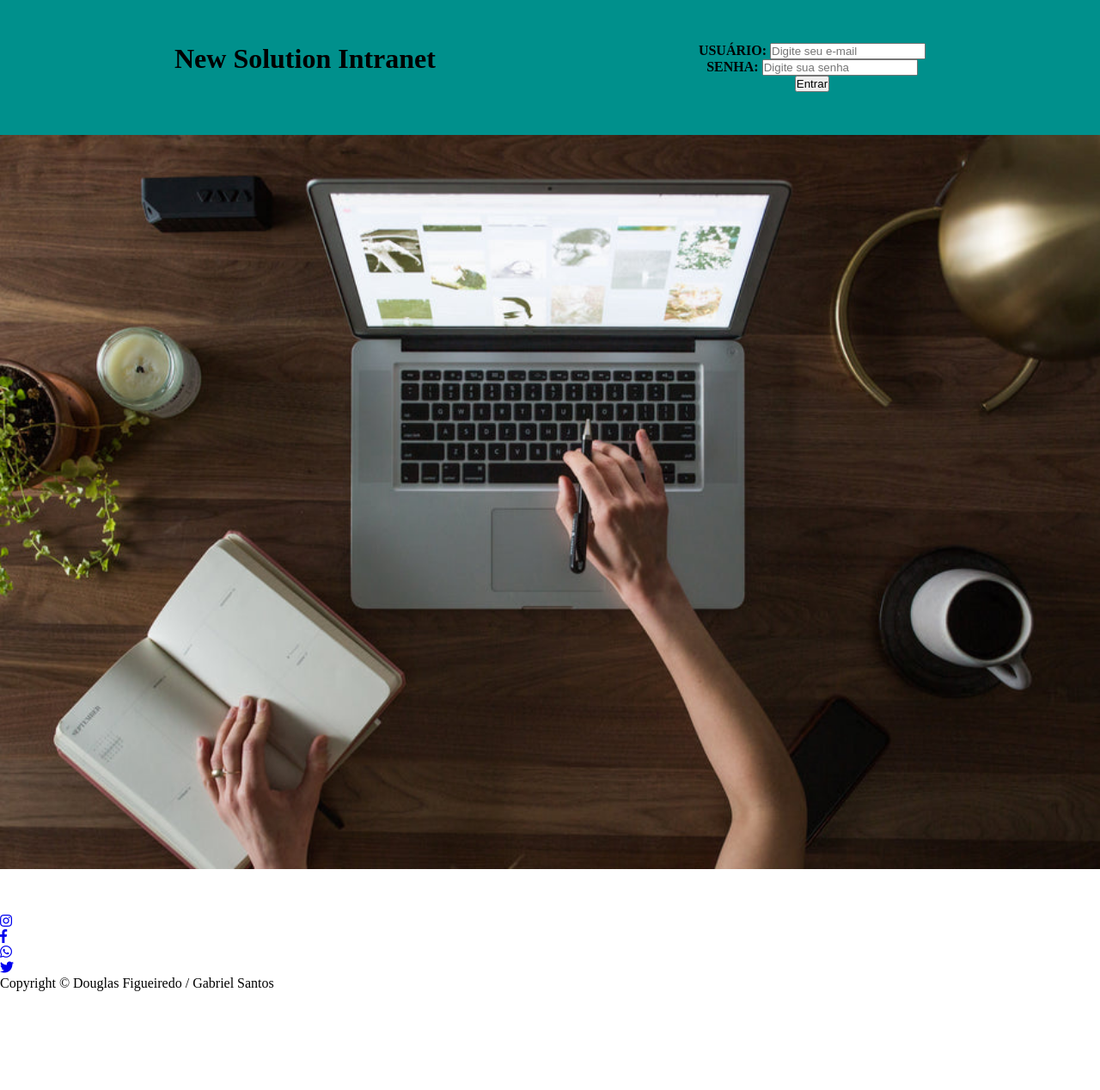
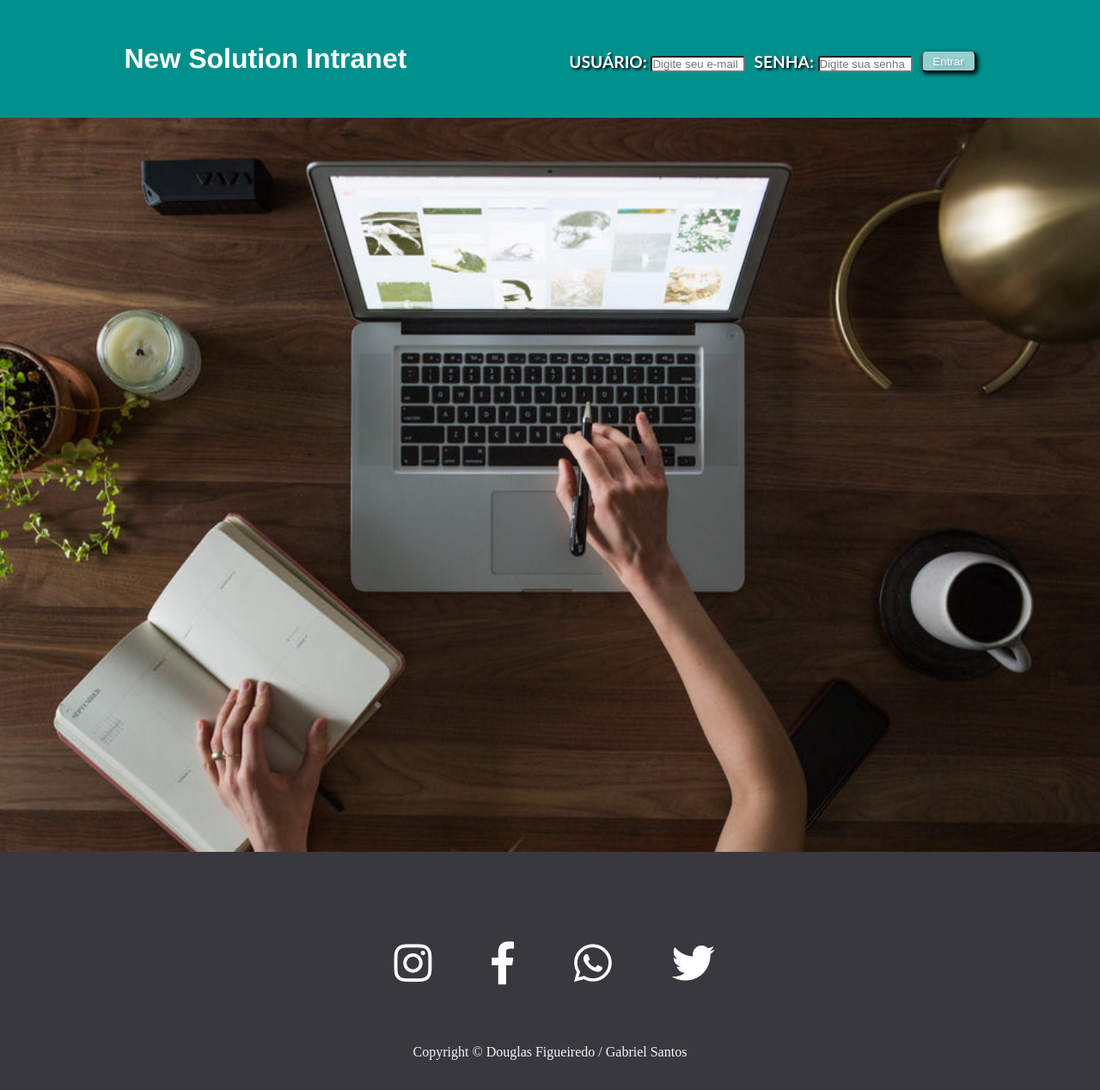
Before and after one commit to dougfigueiredo/Mentoria, a plain HTML site: page index.html in a window 1280 px wide. Shown: the whole page at 86% size. Before the commit the page ends 1153 px from the top, so only its background shows below. Drawn offline with Linux system fonts and the light colour scheme.

Commit message:
Melhorando CSS
Aplicando ícones de redes sociais, criando efeito para cabeçalho h1 e melhorando o CSS.

```diff
--- a/style.css
+++ b/style.css
@@ -7,7 +7,7 @@
 
 body {
   font-size: 100%;
-    background: none;
+  background-color: rgba(36, 36, 42, 0.904);
 }
 
 .cabecalho {
@@ -18,11 +18,58 @@ body {
   padding: 50px;
   background-color: rgb(0, 144, 140);
   font-weight: bold;
-
 }
 
-.cabecalho-imagem {
+.cabecalho h1 {
+  color: white;
+  font-family: "Franklin Gothic Medium", "Arial Narrow", Arial, sans-serif;
+  transition: 0.7s ease-in-out;
+}
 
+.cabecalho h1:hover {
+  color: rgb(15, 223, 216);
+  transform: scale(1.1);
+  transition: 0.7s ease-in-out;
+  text-shadow: 5px 5px 4px rgba(0, 0, 0, 0.363);
+}
+
+.formulario {
+  display: flex;
+  justify-content: right;
+  font-size: larger;
+  font-family: "Gill Sans", "Gill Sans MT", Calibri, "Trebuchet MS", sans-serif;
+  color: white;
+  text-shadow: 2px 2px 3px black;
+  margin-top: 10px;
+  width: auto;
+}
+
+.usuario {
+  margin-right: 10px;
+}
+
+#usuario {
+  width: 110px;
+  border-radius: 3px;
+}
+
+.senha {
+  margin-right: 10px;
+}
+
+#password {
+  width: 110px;
+  border-radius: 3px;
+}
+
+.button {
+  width: 4rem;
+  color: white;
+  background-color: rgba(255, 255, 255, 0.578);
+  border-radius: 5px;
+  border-top: none;
+  text-shadow: 2px 2px 5px slategrey;
+  box-shadow: 2px 2px 5px black;
 }
 
 .cabecalho-menu {
@@ -36,12 +83,88 @@ body {
 
 .conteudo {
   margin-bottom: 48px;
-
 }
-
 
 .conteudo-principal-imagem {
   width: 100%;
+}
 
+.footer {
+  display: flex;
+  margin-top: 100px;
+  margin-bottom: 5px;
+  justify-content: center;
+  background-color: none;
+  flex-direction: column;
+}
 
+.icon {
+  display: flex;
+  justify-content: center;
 }
+
+.icon i {
+  font-size: 50px;
+  margin-left: 40px;
+}
+
+.icon1 i {
+  margin-right: 30px;
+  margin-left: 40px;
+  color: white;
+  transition: 0.7s ease;
+}
+
+.icon1 i:hover {
+  margin-right: 30px;
+  color: rgb(214, 50, 136);
+  text-shadow: 2px 2px 5px black;
+  transition: 0.7s ease;
+}
+
+.icon2 i {
+  margin-right: 30px;
+  color: white;
+  transition: 0.7s ease;
+}
+
+.icon2 i:hover {
+  margin-right: 30px;
+  color: rgb(22, 115, 234);
+  text-shadow: 2px 2px 5px black;
+  transition: 0.7s ease;
+}
+
+.icon3 i {
+  margin-right: 30px;
+  color: white;
+  transition: 0.7s ease;
+}
+
+.icon3 i:hover {
+  margin-right: 30px;
+  color: rgb(16, 169, 9);
+  transition: 0.7s ease;
+  text-shadow: 2px 2px 5px black;
+}
+
+.icon4 i {
+  margin-right: 30px;
+  color: white;
+  transition: 0.7s ease;
+}
+
+.icon4 i:hover {
+  margin-right: 30px;
+  color: rgb(52, 179, 247);
+  text-shadow: 2px 2px 5px black;
+  transition: 0.7 ease;
+}
+
+.copy {
+  display: flex;
+  justify-content: center;
+  margin-top: 70px;
+  margin-bottom: 30px;
+  color: aliceblue;
+}
```
Lines whose indentation alone changed are shown as unchanged.
